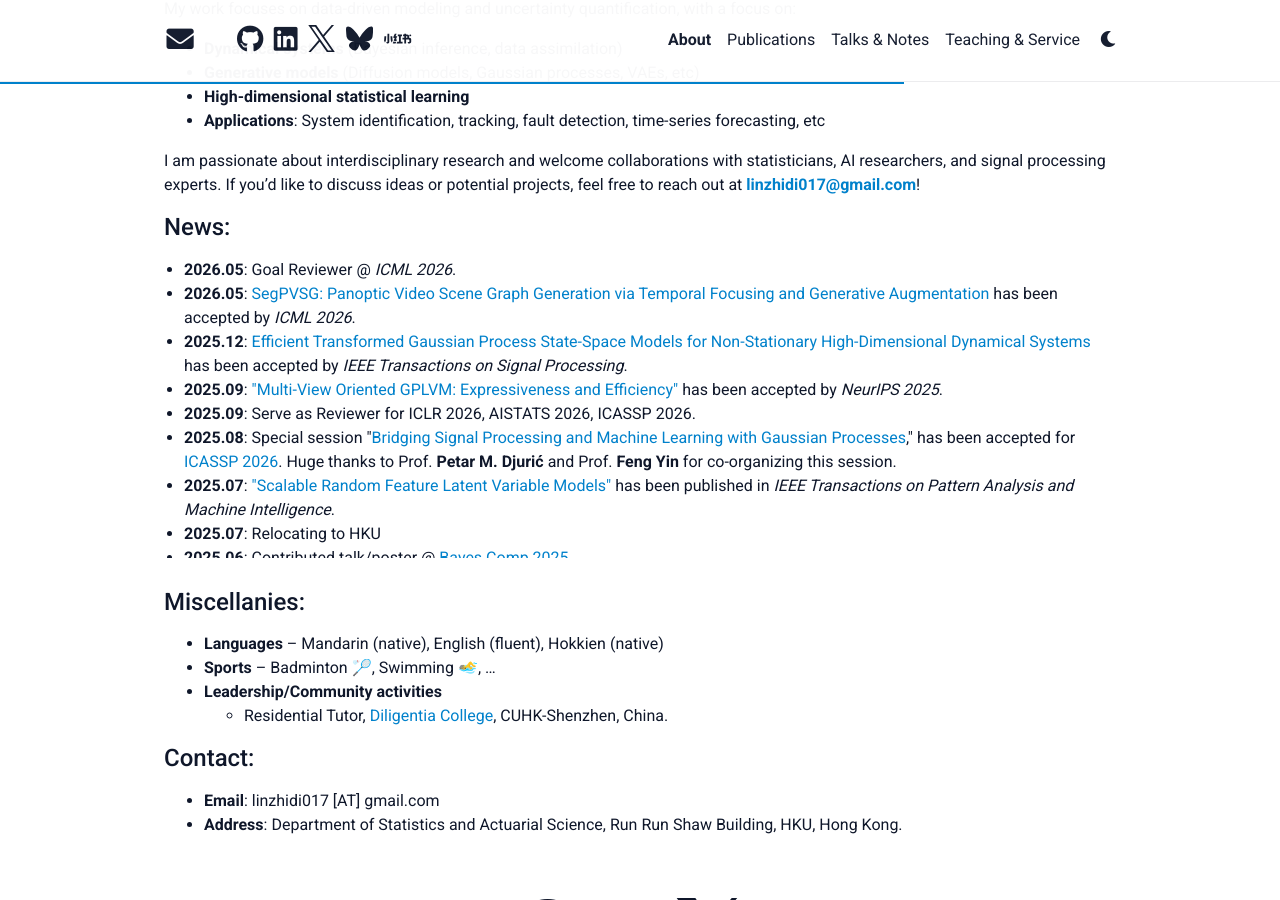
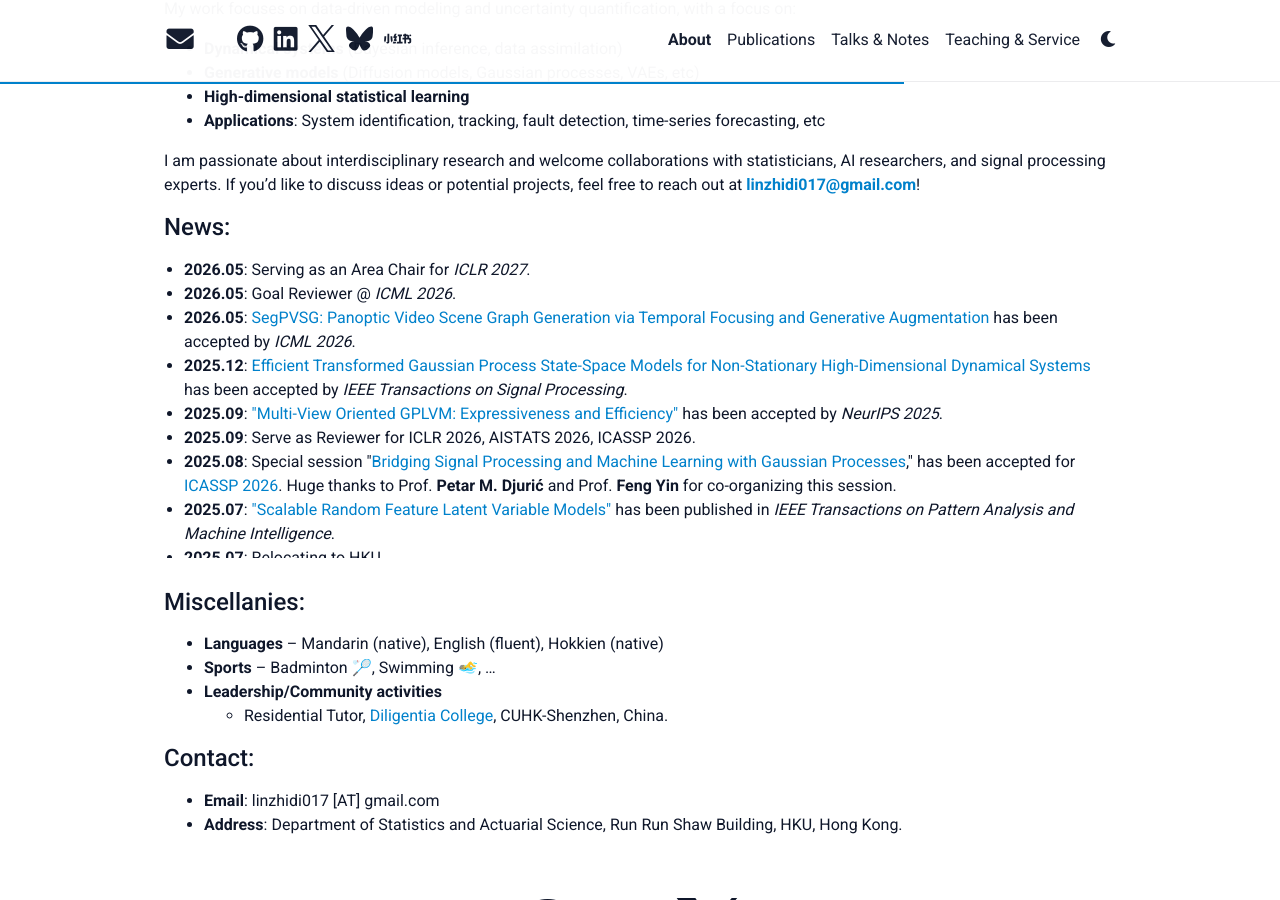
Before and after one commit to Zhidi-Lin/zhidi-lin.github.io, a Jekyll site: the page built from _pages/about.md, in a window 1280 px wide and 900 px high, scrolled down 520 px. Built offline with Jekyll 4.4.1, drawn with Linux system fonts in a browser that asks for light colours; a style sheet for code colours, icons or effects is not loaded.

Commit message:
AC @ ICLR 2027

```diff
--- a/_includes/news-items.html
+++ b/_includes/news-items.html
@@ -1,4 +1,6 @@
 <ul style="margin-top: 0; padding-left: 20px;">
+
+<li><strong>2026.05</strong>: Serving as an Area Chair for <em>ICLR 2027</em>.</li>
 
 <li><strong>2026.05</strong>: Goal Reviewer @  <em>ICML 2026</em>.</li>
 
```
